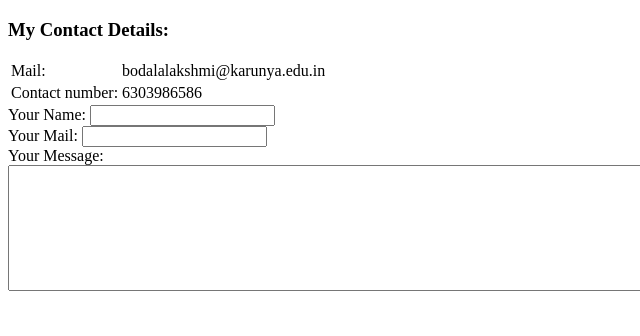
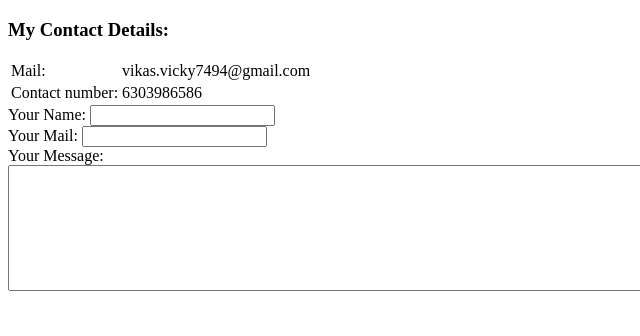
Before and after one commit to lakshmivikas/cv, a plain HTML site: page Contact.html in a window 1280 px wide. Shown: the full height of the page, 0-640 px from the left. Drawn offline with Linux system fonts and the light colour scheme.

Commit message:
Update Contact.html

```diff
--- a/Contact.html
+++ b/Contact.html
@@ -11,7 +11,7 @@
   <table>
     <tr>
       <td>Mail:</td>
-      <td>bodalalakshmi@karunya.edu.in</td>
+      <td>vikas.vicky7494@gmail.com</td>
     </tr>
     <tr>
       <td>Contact number:</td>
```
